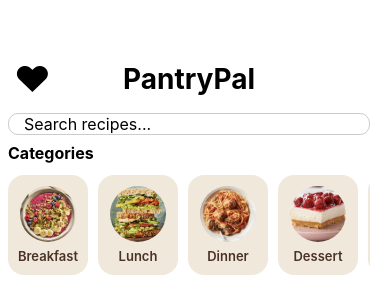
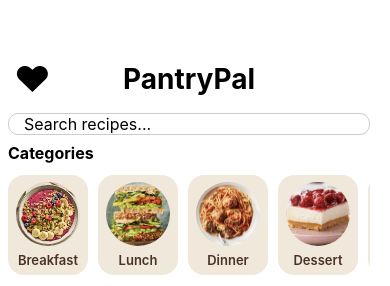
Before and after one commit to arianasutton560/Mobile-App-Project, a React Native app: screen / in a window 390 px wide. Shown: the top 286 px of the page. Built offline with nearby package versions, Linux system fonts and the light colour scheme.

Commit message:
make the category images better

```diff
--- a/components/CategoryButton.js
+++ b/components/CategoryButton.js
@@ -36,9 +36,9 @@ const styles = StyleSheet.create({
     backgroundColor: '#d97745',
   },
   image: {
-    width: 56,
-    height: 56,
-    borderRadius: 28,
+    width: 64,
+    height: 64,
+    borderRadius: 32,
     marginBottom: 6,
   },
   label: {
```
